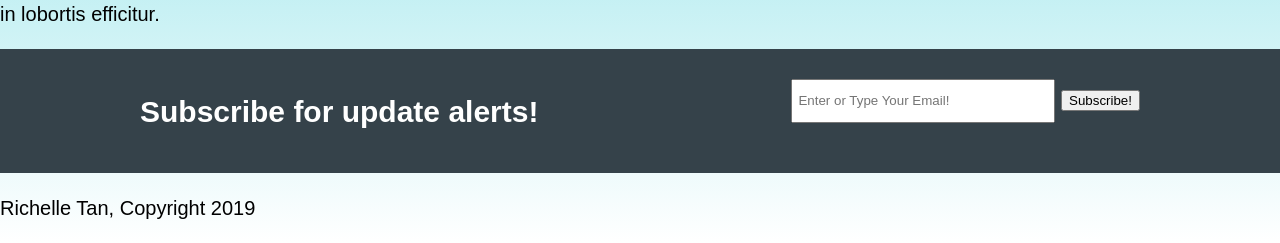
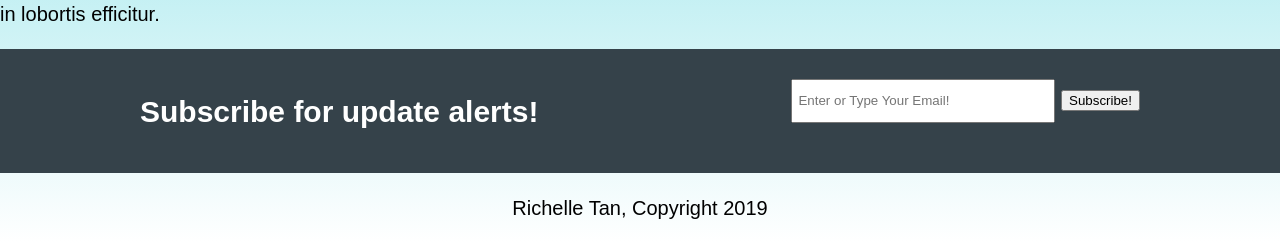
Before and after one commit to RichelleT/DjangoProjects, a Django app: page / in a window 1280 px wide. Shown: the part 840-1083 px from the top of the page. Run offline with Django 3.2, Linux system fonts and the light colour scheme.

Commit message:
Update main.css

```diff
--- a/Project_One/Alpha/static/Alpha/main.css
+++ b/Project_One/Alpha/static/Alpha/main.css
@@ -106,3 +106,9 @@ Showcase
 	height:30px;
 	width:250px;
 }
+
+footer {
+	font-family: 'Montserrat', sans-serif;
+	font-size: 20px;
+	text-align: center;
+}
```
